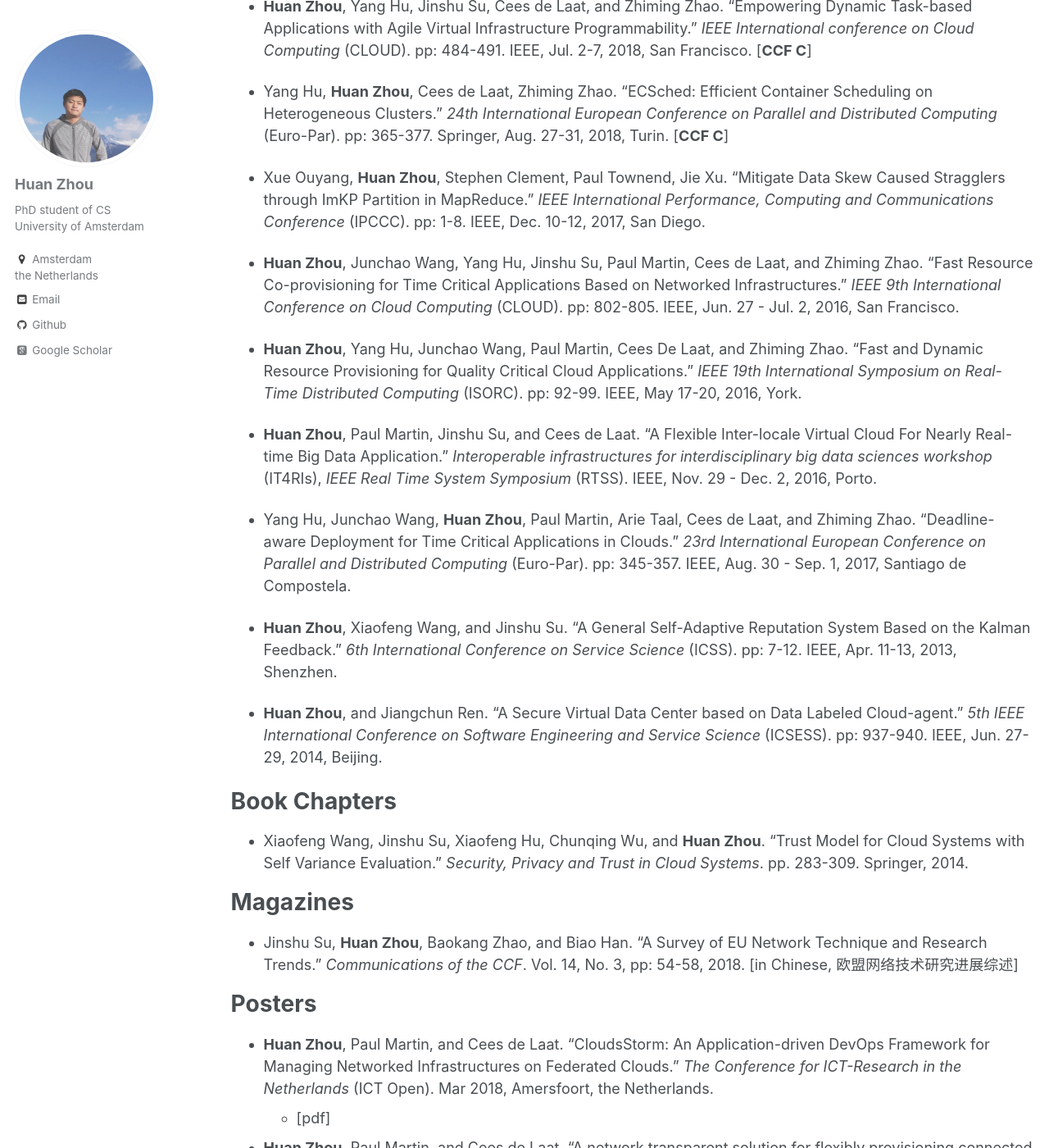
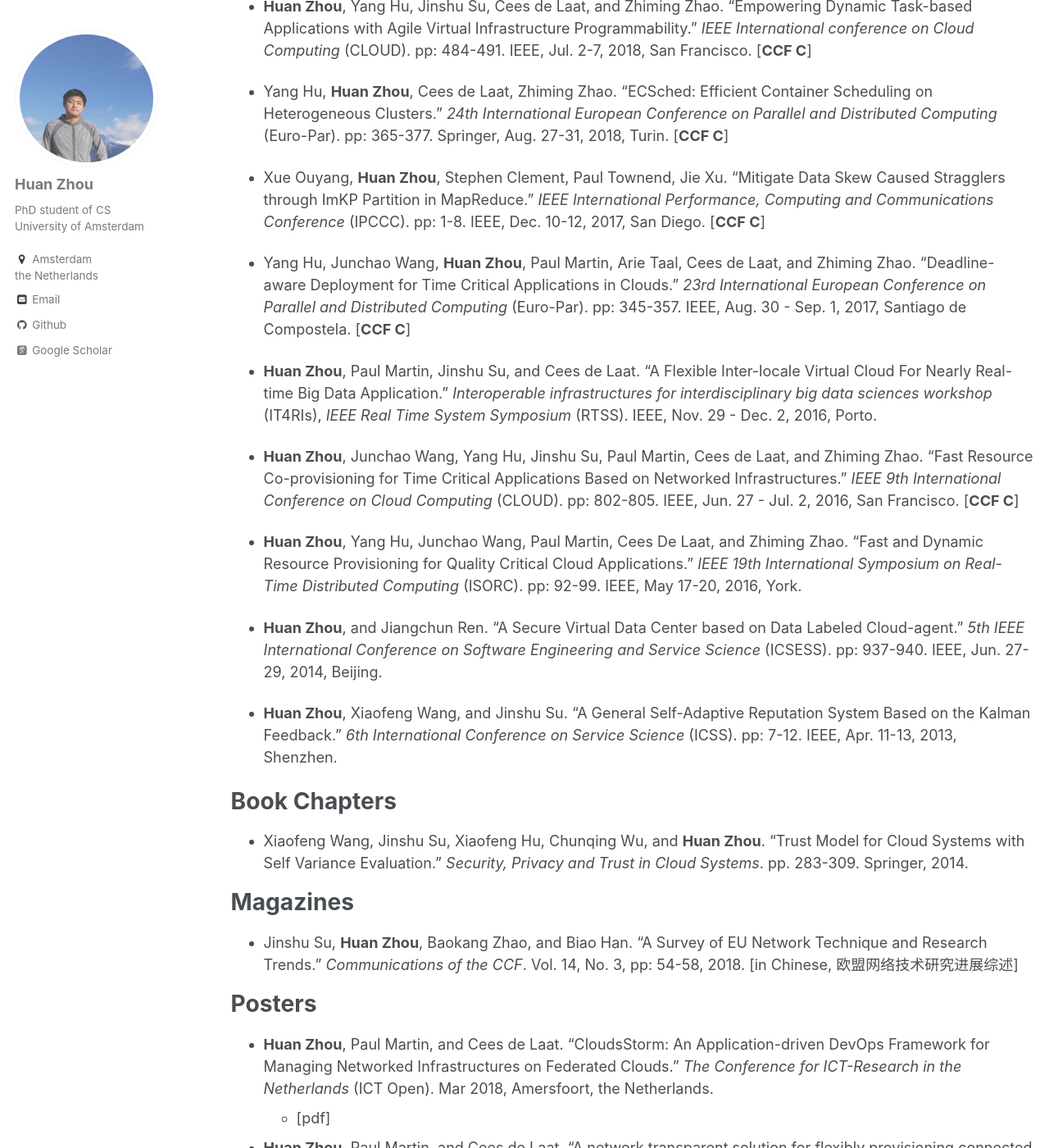
Before and after one commit to zh9314/zh9314.github.io, a Jekyll site: the page built from _pages/publications.md, in a window 1280 px wide and 1400 px high, scrolled down 1472 px. Shown: the whole window at 82% size. Built offline with Jekyll 4.4.1, drawn with Linux system fonts in a browser that asks for light colours; some web fonts are replaced.

Commit message:
update publications

```diff
--- a/_pages/publications.md
+++ b/_pages/publications.md
@@ -36,19 +36,22 @@ Conferences
 
 - Yang Hu, **Huan Zhou**, Cees de Laat, Zhiming Zhao. "ECSched: Efficient Container Scheduling on Heterogeneous Clusters." _24th International European Conference on Parallel and Distributed Computing_ (Euro-Par). pp: 365-377. Springer, Aug. 27-31, 2018, Turin. [**CCF C**]
 
-- Xue Ouyang, **Huan Zhou**, Stephen Clement, Paul Townend, Jie Xu. "Mitigate Data Skew Caused Stragglers through ImKP Partition in MapReduce." _IEEE International Performance, Computing and Communications Conference_ (IPCCC). pp: 1-8. IEEE, Dec. 10-12, 2017, San Diego.
+- Xue Ouyang, **Huan Zhou**, Stephen Clement, Paul Townend, Jie Xu. "Mitigate Data Skew Caused Stragglers through ImKP Partition in MapReduce." _IEEE International Performance, Computing and Communications Conference_ (IPCCC). pp: 1-8. IEEE, Dec. 10-12, 2017, San Diego. [**CCF C**]
 
-- **Huan Zhou**, Junchao Wang, Yang Hu, Jinshu Su, Paul Martin, Cees de Laat, and Zhiming Zhao. "Fast Resource Co-provisioning for Time Critical Applications Based on Networked Infrastructures." _IEEE 9th International Conference on Cloud Computing_ (CLOUD). pp: 802-805. IEEE, Jun. 27 - Jul. 2, 2016, San Francisco.
+- Yang Hu, Junchao Wang, **Huan Zhou**, Paul Martin, Arie Taal, Cees de Laat, and Zhiming Zhao. "Deadline-aware Deployment for Time Critical Applications in Clouds." _23rd International European Conference on Parallel and Distributed Computing_ (Euro-Par). pp: 345-357. IEEE, Aug. 30 - Sep. 1, 2017, Santiago de Compostela. [**CCF C**]
+
+- **Huan Zhou**, Paul Martin, Jinshu Su, and Cees de Laat. "A Flexible Inter-locale Virtual Cloud For Nearly Real-time Big Data Application." _Interoperable infrastructures for interdisciplinary big data sciences workshop_ (IT4RIs), _IEEE Real Time System Symposium_ (RTSS). IEEE, Nov. 29 - Dec. 2, 2016, Porto.
+
+- **Huan Zhou**, Junchao Wang, Yang Hu, Jinshu Su, Paul Martin, Cees de Laat, and Zhiming Zhao. "Fast Resource Co-provisioning for Time Critical Applications Based on Networked Infrastructures." _IEEE 9th International Conference on Cloud Computing_ (CLOUD). pp: 802-805. IEEE, Jun. 27 - Jul. 2, 2016, San Francisco. [**CCF C**]
 
 - **Huan Zhou**, Yang Hu, Junchao Wang, Paul Martin, Cees De Laat, and Zhiming Zhao. "Fast and Dynamic Resource Provisioning for Quality Critical Cloud Applications." _IEEE 19th International Symposium on Real-Time Distributed Computing_ (ISORC). pp: 92-99. IEEE, May 17-20, 2016, York.
 
-- **Huan Zhou**, Paul Martin, Jinshu Su, and Cees de Laat. "A Flexible Inter-locale Virtual Cloud For Nearly Real-time Big Data Application." _Interoperable infrastructures for interdisciplinary big data sciences workshop_ (IT4RIs), _IEEE Real Time System Symposium_ (RTSS). IEEE, Nov. 29 - Dec. 2, 2016, Porto.
 
-- Yang Hu, Junchao Wang, **Huan Zhou**, Paul Martin, Arie Taal, Cees de Laat, and Zhiming Zhao. "Deadline-aware Deployment for Time Critical Applications in Clouds." _23rd International European Conference on Parallel and Distributed Computing_ (Euro-Par). pp: 345-357. IEEE, Aug. 30 - Sep. 1, 2017, Santiago de Compostela.
+- **Huan Zhou**, and Jiangchun Ren. "A Secure Virtual Data Center based on Data Labeled Cloud-agent." _5th IEEE International Conference on Software Engineering and Service Science_ (ICSESS). pp: 937-940. IEEE, Jun. 27-29, 2014, Beijing.
 
 - **Huan Zhou**, Xiaofeng Wang, and Jinshu Su. "A General Self-Adaptive Reputation System Based on the Kalman Feedback." _6th International Conference on Service Science_ (ICSS). pp: 7-12. IEEE, Apr. 11-13, 2013, Shenzhen.
 
-- **Huan Zhou**, and Jiangchun Ren. "A Secure Virtual Data Center based on Data Labeled Cloud-agent." _5th IEEE International Conference on Software Engineering and Service Science_ (ICSESS). pp: 937-940. IEEE, Jun. 27-29, 2014, Beijing.
+
 
 Book Chapters
 ======
```
